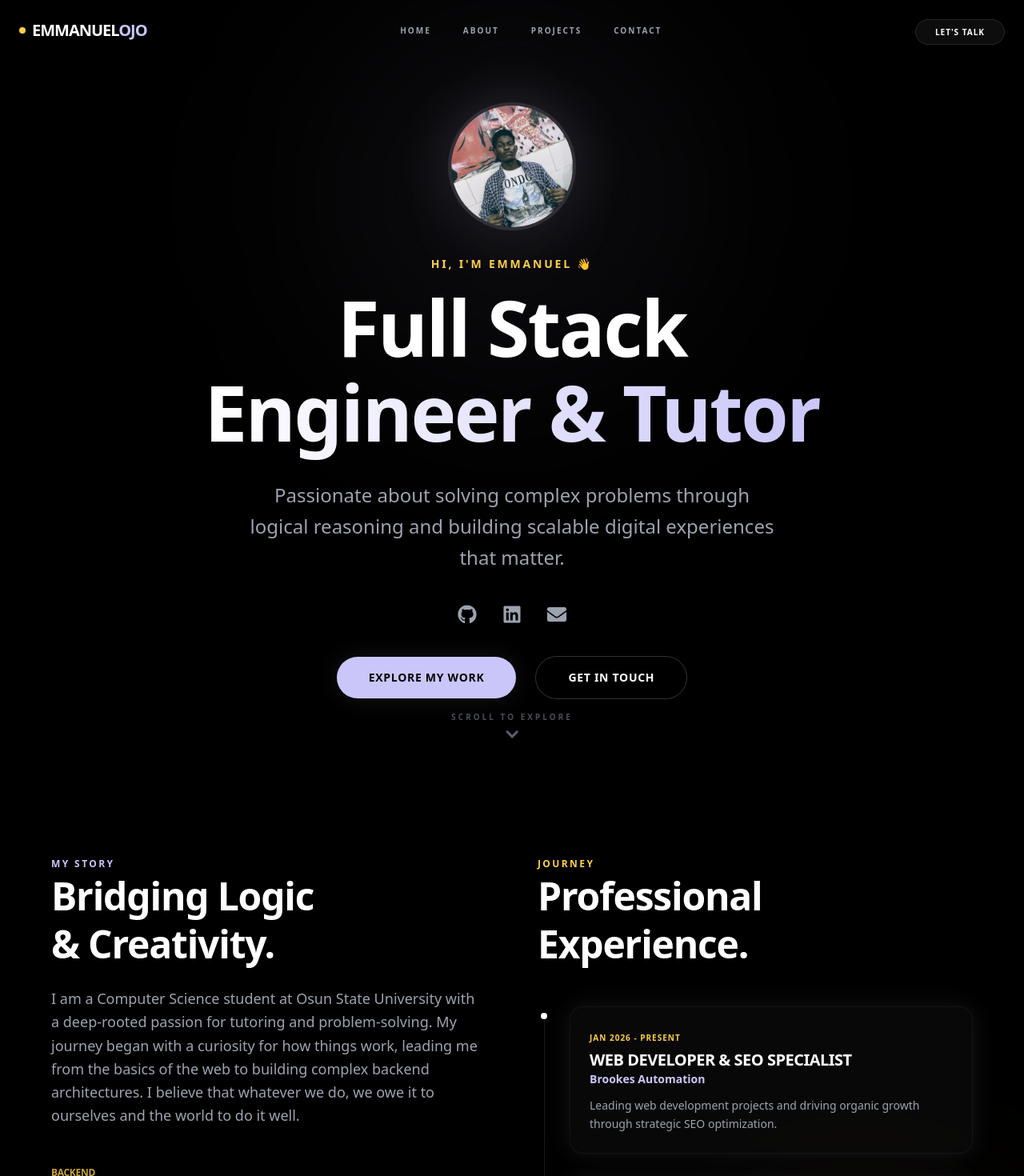
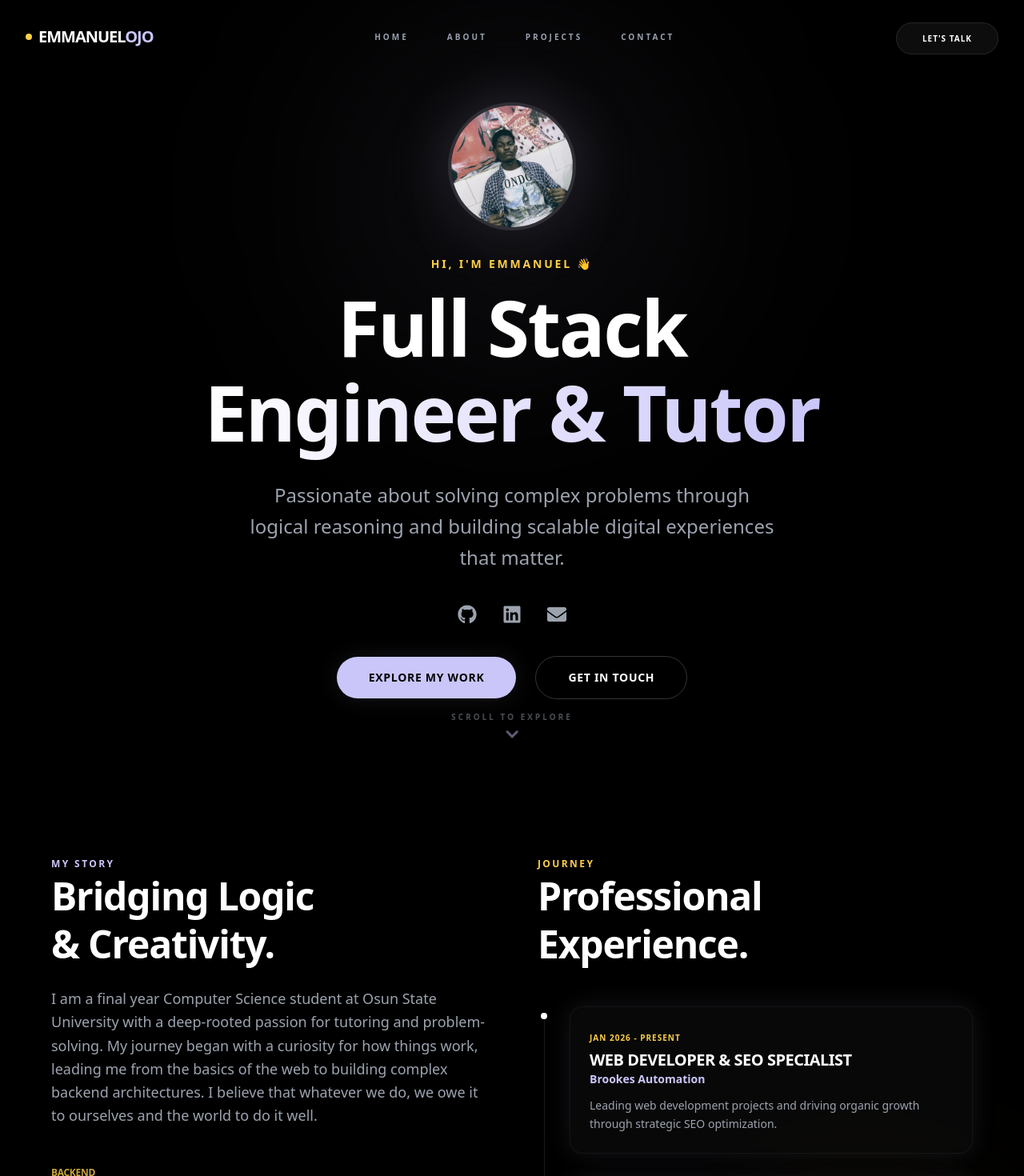
Before and after one commit to olabanji12-ojo/my_portfolio, a React (Vite) app: page / in a window 1280 px wide. Shown: the top 1470 px of the page at 80% size. Built offline with nearby package versions, Linux system fonts and the light colour scheme.

Commit message:
portfolio

```diff
--- a/src/components/Navbar.jsx
+++ b/src/components/Navbar.jsx
@@ -1,21 +1,25 @@
 import { useState, useEffect } from "react";
 import { personalInfo } from "../data/portfolioData";
-import { FaSun, FaMoon } from "react-icons/fa";
 
 function Navbar() {
   const [menuOpen, setMenuOpen] = useState(false);
   const [scrolled, setScrolled] = useState(false);
 
   useEffect(() => {
-    // Force dark mode on document head
-    document.documentElement.classList.add('dark');
-
     const handleScroll = () => {
       setScrolled(window.scrollY > 50);
     };
     window.addEventListener("scroll", handleScroll);
     return () => window.removeEventListener("scroll", handleScroll);
   }, []);
+
+  useEffect(() => {
+    if (menuOpen) {
+      document.body.style.overflow = "hidden";
+    } else {
+      document.body.style.overflow = "auto";
+    }
+  }, [menuOpen]);
 
   const navLinks = [
     { name: "Home", href: "#home" },
@@ -25,22 +29,23 @@ function Navbar() {
   ];
 
   return (
-    <header className={`fixed top-0 left-0 w-full z-50 transition-all duration-300 ${scrolled ? "py-4 bg-app-bg/80 backdrop-blur-xl border-b border-app-border shadow-sm" : "py-6 bg-transparent"}`}>
-      <div className="max-w-7xl mx-auto flex items-center justify-between px-6">
+    <>
+      <header className={`fixed top-0 left-0 w-full z-[100] transition-all duration-300 ${scrolled ? "py-4 bg-black/80 backdrop-blur-xl border-b border-white/5 shadow-2xl" : "py-8 bg-transparent"}`}>
+        <div className="max-w-7xl mx-auto flex items-center justify-between px-8">
           <a href="#home" className="text-xl font-black tracking-tighter uppercase group flex items-center gap-2">
-          <div className="h-2 w-2 rounded-full bg-primary-gold" />
-          <span className="text-app-text transition-colors duration-300">
+            <div className="h-2 w-2 rounded-full bg-primary-gold shadow-glow-gold" />
+            <span className="text-white transition-colors duration-300">
               {personalInfo.name.split(' ')[0]}<span className="text-primary-lavender">{personalInfo.name.split(' ')[1]}</span>
             </span>
           </a>
 
           {/* Desktop Nav */}
-        <nav className="hidden md:flex items-center space-x-10">
+          <nav className="hidden md:flex items-center space-x-12">
             {navLinks.map((link) => (
               <a
                 key={link.name}
                 href={link.href}
-              className="text-[10px] font-black uppercase tracking-[0.2em] text-app-subtext hover:text-app-text transition-colors"
+                className="text-[10px] font-black uppercase tracking-[0.3em] text-gray-400 hover:text-white transition-colors"
               >
                 {link.name}
               </a>
@@ -48,9 +53,9 @@ function Navbar() {
           </nav>
 
           {/* Action Button */}
-        <div className="flex items-center gap-6">
+          <div className="flex items-center gap-8">
             <div className="hidden md:block">
-            <a href="#contact" className="px-6 py-2 bg-white/5 border border-white/10 rounded-full text-[10px] font-black uppercase tracking-widest hover:bg-white/10 transition-all text-app-text">
+              <a href="#contact" className="px-8 py-3 bg-white/5 border border-white/10 rounded-full text-[10px] font-black uppercase tracking-widest hover:bg-white/10 transition-all text-white">
                 Let's Talk
               </a>
             </div>
@@ -58,26 +63,28 @@ function Navbar() {
             {/* Mobile Toggle */}
             <button
               onClick={() => setMenuOpen(!menuOpen)}
-            className="md:hidden p-2 focus:outline-none"
+              className="md:hidden relative z-[110] p-2 focus:outline-none"
             >
-            <div className="w-6 h-5 flex flex-col justify-between items-end">
-              <span className={`h-[2px] bg-app-text transition-all duration-300 ${menuOpen ? "w-6 rotate-45 translate-y-[9px]" : "w-6"}`} />
-              <span className={`h-[2px] bg-app-text transition-all duration-300 ${menuOpen ? "opacity-0" : "w-4"}`} />
-              <span className={`h-[2px] bg-app-text transition-all duration-300 ${menuOpen ? "w-6 -rotate-45 -translate-y-[9px]" : "w-5"}`} />
+              <div className="w-8 h-6 flex flex-col justify-between items-end">
+                <span className={`h-[2px] bg-white transition-all duration-500 ${menuOpen ? "w-8 rotate-45 translate-y-[11px]" : "w-8"}`} />
+                <span className={`h-[2px] bg-white transition-all duration-500 ${menuOpen ? "opacity-0" : "w-5"}`} />
+                <span className={`h-[2px] bg-white transition-all duration-500 ${menuOpen ? "w-8 -rotate-45 -translate-y-[11px]" : "w-6"}`} />
               </div>
             </button>
           </div>
         </div>
+      </header>
 
-      {/* Mobile Menu */}
-      <div className={`fixed inset-0 bg-app-bg/95 backdrop-blur-2xl z-40 transition-all duration-500 md:hidden ${menuOpen ? "translate-x-0" : "translate-x-full"}`}>
-        <div className="flex flex-col items-center justify-center h-full space-y-12">
-          {navLinks.map((link) => (
+      {/* Mobile Menu Overlay */}
+      <div className={`fixed inset-0 bg-black/98 backdrop-blur-3xl z-[90] transition-all duration-700 md:hidden ${menuOpen ? "translate-x-0 opacity-100" : "translate-x-full opacity-0"}`}>
+        <div className="flex flex-col items-center justify-center min-h-screen space-y-16">
+          {navLinks.map((link, i) => (
             <a
               key={link.name}
               href={link.href}
               onClick={() => setMenuOpen(false)}
-              className="text-3xl font-black uppercase tracking-widest text-app-text hover:text-primary-lavender transition-colors"
+              style={{ transitionDelay: `${i * 100}ms` }}
+              className={`text-5xl font-black uppercase tracking-tight text-white hover:text-primary-lavender transition-all duration-500 ${menuOpen ? "translate-y-0 opacity-100" : "translate-y-10 opacity-0"}`}
             >
               {link.name}
             </a>
@@ -85,13 +92,13 @@ function Navbar() {
           <a
             href="#contact"
             onClick={() => setMenuOpen(false)}
-            className="px-10 py-4 bg-primary-gold text-black rounded-full text-sm font-black uppercase tracking-widest"
+            className={`px-12 py-6 bg-primary-gold text-black rounded-full text-xs font-black uppercase tracking-[0.2em] shadow-glow-gold transition-all duration-700 delay-500 ${menuOpen ? "translate-y-0 opacity-100" : "translate-y-10 opacity-0"}`}
           >
             Start a Project
           </a>
         </div>
       </div>
-    </header>
+    </>
   );
 }
 
--- a/src/data/portfolioData.js
+++ b/src/data/portfolioData.js
@@ -4,7 +4,7 @@ export const personalInfo = {
   name: "Emmanuel Ojo",
   title: "Full Stack Engineer & Teacher",
   mission: "Passionate about solving complex problems through logical reasoning and building scalable digital experiences that matter.",
-  bio: "I am a Computer Science student at Osun State University with a deep-rooted passion for tutoring and problem-solving. My journey began with a curiosity for how things work, leading me from the basics of the web to building complex backend architectures. I believe that whatever we do, we owe it to ourselves and the world to do it well.",
+  bio: "I am a final year Computer Science student at Osun State University with a deep-rooted passion for tutoring and problem-solving. My journey began with a curiosity for how things work, leading me from the basics of the web to building complex backend architectures. I believe that whatever we do, we owe it to ourselves and the world to do it well.",
   email: "emmanuelojo291@gmail.com",
   socials: [
     { icon: FaGithub, link: "https://github.com/olabanji12-ojo" },
```
Lines whose indentation alone changed are shown as unchanged.
